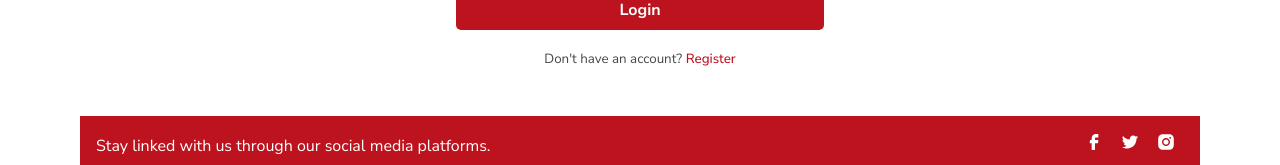
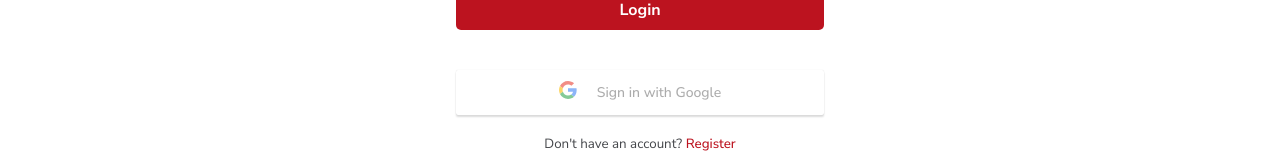
Before and after one commit to abdurrehman0206/CandyCorp-MERN, a React (Create React App) app in the folder frontend/: page /login in a window 1280 px wide. Shown: the part 419-584 px from the top of the page. Built offline with nearby package versions, Linux system fonts and the light colour scheme; no server answers.

Commit message:
Testing Supabase O Auth

```diff
--- a/frontend/package.json
+++ b/frontend/package.json
@@ -4,12 +4,14 @@
   "private": true,
   "dependencies": {
     "@emailjs/browser": "^3.11.0",
+    "@react-oauth/google": "^0.12.1",
     "@testing-library/jest-dom": "^5.17.0",
     "@testing-library/react": "^13.4.0",
     "@testing-library/user-event": "^13.5.0",
     "nanoid": "^5.0.2",
     "react": "^18.2.0",
     "react-dom": "^18.2.0",
+    "react-google-login": "^5.2.2",
     "react-grid-system": "^8.1.9",
     "react-icons": "^4.11.0",
     "react-image-magnify": "^2.7.4",
--- /dev/null
+++ b/frontend/src/components/GoogleLoginButton/GoogleLoginButton.jsx
@@ -0,0 +1,31 @@
+import React, { useState } from "react";
+import { GoogleLogin } from "react-google-login";
+import { useGoogleLogin } from "../../hooks/useGoogleLogin";
+
+const GoogleLoginButton = () => {
+  const { googleLogin, loading } = useGoogleLogin();
+
+  const responseGoogle = (response) => {
+    console.log("🚀 ~ responseGoogle ~ response:", response);
+
+    if (response && response.tokenId) {
+      googleLogin(response.tokenId);
+    } else {
+      console.error("Google login error:", response.error);
+    }
+  };
+
+  return (
+    <GoogleLogin
+      clientId={process.env.REACT_APP_OAUTH_CLIENT_ID}
+      buttonText={loading ? "Logging In" : "Sign in with Google"}
+      onSuccess={responseGoogle}
+      onFailure={responseGoogle}
+      cookiePolicy="single_host_origin"
+      uxMode="redirect"
+      redirectUri="http://localhost:3000/login/"
+    />
+  );
+};
+
+export default GoogleLoginButton;
--- a/frontend/src/components/Navbar/Navbar.jsx
+++ b/frontend/src/components/Navbar/Navbar.jsx
@@ -121,7 +121,7 @@ function Navbar() {
                       <button
                         className="btn-box-primary"
                         onClick={() => {
-                          nav("/login");
+                          nav("/dlogin");
                         }}
                       >
                         Sign in
--- /dev/null
+++ b/frontend/src/hooks/useGoogleLogin.jsx
@@ -0,0 +1,51 @@
+// useGoogleLogin.js
+import { useState } from "react";
+import { useAuthContext } from "../hooks/useAuthContext";
+import { toast } from "react-toastify";
+
+export const useGoogleLogin = () => {
+  const [loading, setLoading] = useState(false);
+  const [error, setError] = useState(null);
+  const { dispatch } = useAuthContext();
+
+  const googleLogin = async (tokenId) => {
+    setError(null);
+    setLoading(true);
+
+    try {
+      const response = await fetch(
+        `${process.env.REACT_APP_BASE_URL}/api/users/auth/google-login`,
+        {
+          method: "POST",
+          headers: {
+            "Content-Type": "application/json",
+          },
+          body: JSON.stringify({ tokenId }),
+        }
+      );
+
+      const json = await response.json();
+
+      if (json.success) {
+        toast.success(json.message);
+        setLoading(false);
+        setError(null);
+        dispatch({
+          type: "LOGIN",
+          payload: json.user,
+        });
+        localStorage.setItem("user", JSON.stringify(json.user));
+      } else {
+        toast.error(json.error);
+        setLoading(false);
+        setError(json.error);
+      }
+    } catch (err) {
+      toast.error(err.message);
+      setLoading(false);
+      setError(err.message);
+    }
+  };
+
+  return { googleLogin, loading, error };
+};
--- a/frontend/src/pages/AuthPages/Login.jsx
+++ b/frontend/src/pages/AuthPages/Login.jsx
@@ -1,6 +1,7 @@
 import React, { useState } from "react";
 import { NavLink } from "react-router-dom";
 import { useLogin } from "../../hooks/useLogin";
+import GoogleLoginButton from "../../components/GoogleLoginButton/GoogleLoginButton";
 import "react-toastify/dist/ReactToastify.css";
 function Login() {
   document.title = "Login";
@@ -11,6 +12,7 @@ function Login() {
     e.preventDefault();
     await login(email, password);
   };
+
 
   return (
     <div className="auth-wrapper">
@@ -49,6 +51,7 @@ function Login() {
         <button className="btn-box-primary" disabled={loading}>
           {loading ? "Logging In" : "Login"}
         </button>
+       <GoogleLoginButton />
         <small>
           Don't have an account? <NavLink to="/signup">Register</NavLink>
         </small>
```
Also changed, not shown: 1 other file (tests, documents, lock files or other folders).
